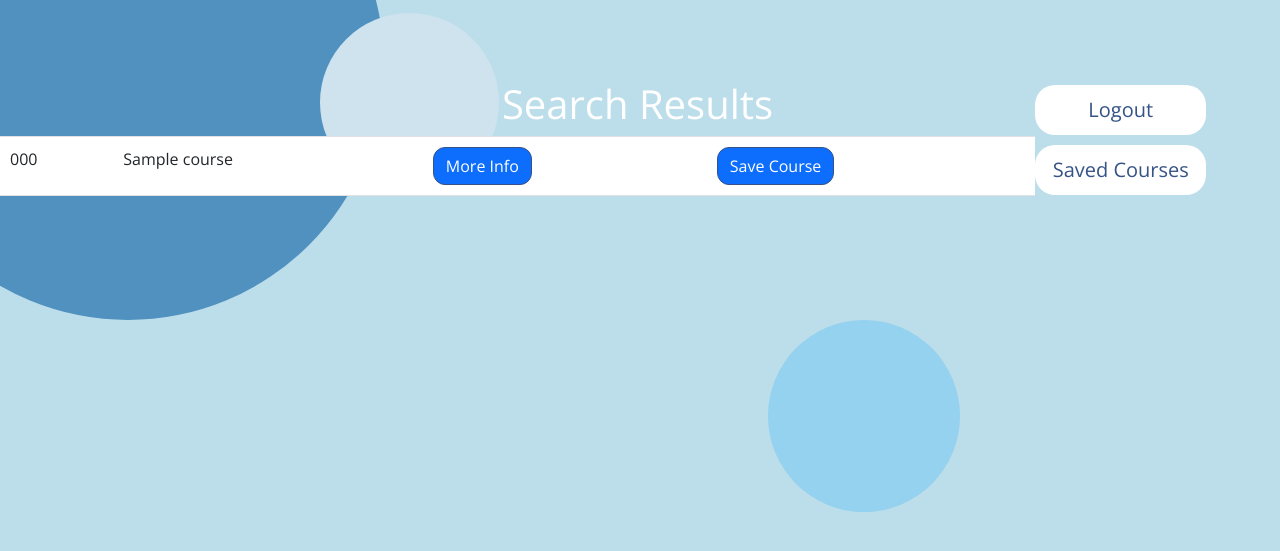
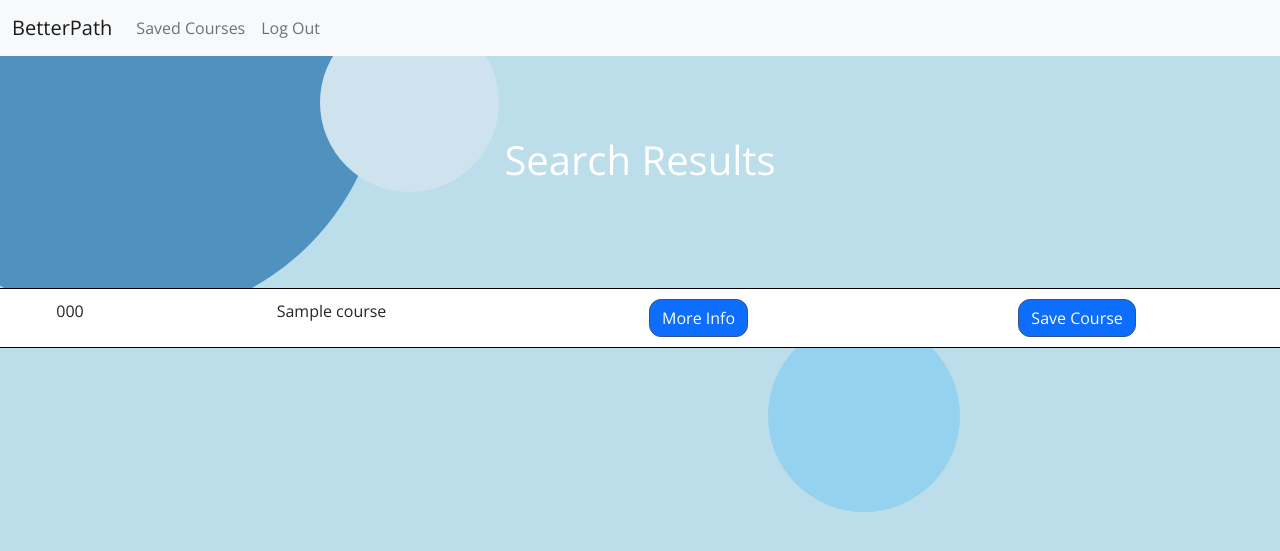
Before and after one commit to ECE444-2021Fall/project1-education-pathways-group-6-tensiletech, a Flask app: template app/templates/searchresults.html in a window 1280 px wide. Shown: the top 551 px of the page. Run offline with Flask 2, Linux system fonts and the light colour scheme; tables that the repository leaves empty hold one stand-in row (values such as "Sample post"); the template is opened without the code that fills it: values that come from a table or form of the project are taken from there, most other values are stand-ins (such as "Sample title", 1, 10 or a date in 2020); parts of the project's set-up code (start-up, migrations or seed data) failed here and were passed over.

Commit message:
adding navbar to search and results pages and centering the table

```diff
--- a/app/static/styles/results.css
+++ b/app/static/styles/results.css
@@ -1,7 +1,7 @@
 h1 {
     text-align: center;
     color: white;
-    margin-left: 30vh;
+    /* margin-left: 30vh; */
     margin-top: 10vh;
 }
 
@@ -11,11 +11,18 @@
     margin-right:15%;
 }
 
+th, td {
+    padding: 0;
+}
+
 .table-bordered > tbody > tr > td,
 .table-bordered > thead > tr > td,
 .table-bordered {
+    border-top: black 10px;
+    border-bottom: black 10px;
     border-left: 0;
     border-right: 0;
+    padding: 0;
 }
 
 .middle {
@@ -30,6 +37,7 @@
 
 table.table {
     background-color: white;
+    padding: 0;
 }
 
 .table-button {
@@ -44,6 +52,7 @@
 
 table.table tbody td {
     padding: 10px;
+
 }
 
 .centre {
--- a/app/templates/base.html
+++ b/app/templates/base.html
@@ -2,6 +2,7 @@
 <link href="https://cdn.jsdelivr.net/npm/bootstrap@5.0.0-beta1/dist/css/bootstrap.min.css" rel="stylesheet" integrity="sha384-giJF6kkoqNQ00vy+HMDP7azOuL0xtbfIcaT9wjKHr8RbDVddVHyTfAAsrekwKmP1" crossorigin="anonymous">
 <link href="https://fonts.googleapis.com/css?family=Open+Sans:400,600,300" rel="stylesheet" type="text/css">
 <link rel="stylesheet" href="static/styles/common.css">
+<script src="https://cdn.jsdelivr.net/npm/bootstrap@5.0.2/dist/js/bootstrap.bundle.min.js" integrity="sha384-MrcW6ZMFYlzcLA8Nl+NtUVF0sA7MsXsP1UyJoMp4YLEuNSfAP+JcXn/tWtIaxVXM" crossorigin="anonymous"></script>
 {% block imports %}
 {% endblock %}
 <head>
--- /dev/null
+++ b/app/templates/macros.html
@@ -0,0 +1,20 @@
+{% macro navbar(page) -%}
+ <nav class="navbar navbar-expand-lg navbar-light bg-light">
+     <div class="container-fluid">
+         <a class="navbar-brand" href="/">BetterPath</a>
+         <button class="navbar-toggler" type="button" data-bs-toggle="collapse" data-bs-target="#navbarSupportedContent" aria-controls="navbarSupportedContent" aria-expanded="false" aria-label="Toggle navigation">
+             <span class="navbar-toggler-icon"></span>
+         </button>
+         <div class="collapse navbar-collapse" id="navbarSupportedContent">
+             <ul class="navbar-nav me-auto mb-2 mb-lg-0">
+                 <li class="nav-item">
+                     <a class="nav-link" href="TODO">Saved Courses</a>
+                 </li>
+                 <li class="nav-item">
+                     <a class="nav-link" href="{{ url_for('users.logout') }}">Log Out</a>
+                 </li>
+             </ul>
+         </div>
+     </div>
+ </nav>
+ {%- endmacro %}
--- a/app/templates/searchresults.html
+++ b/app/templates/searchresults.html
@@ -1,4 +1,5 @@
 {% extends "base.html" %}
+{% import "macros.html" as macros %}
 
 {% block imports %}
 
@@ -11,28 +12,15 @@
 
 
 {% block main %}
-<div class="search-form">
-    <form method="post">
-        <div class="buttons-top-right">
-            {{ results_form.log_out(class="search-landing-button") }}
-            {{ results_form.saved_courses(class="search-landing-button") }}
-        </div>
-    </form>
-</div>
+{{ macros.navbar('results') }}
 
 <h1>Search Results</h1>
 
+<br> <br> <br> <br>
+
 {% if data != [] %}
     <div class="table-wrapper-scroll-y my-custom-scrollbar ">
-        <table class="table table-bordered mb-0">
-            <thead>
-            <!-- <tr> -->
-                <!-- <th scope="col" class="centre"> {{ keys[0] }} </th> -->
-                <!-- <th scope="col" class="centre"> {{ keys[1] }} </th> -->
-                <!-- <th scope="col"></th> -->
-                <!-- <th scope="col"></th> -->
-            <!-- </tr> -->
-            </thead>
+        <table cellpadding="0" class="table table-bordered mb-0 text-center table-sm">
             <tbody>
             {% for course in data %}
                 <tr>
@@ -54,5 +42,4 @@
     </div>
 {% endif %}
 
-
 {% endblock %}
```
Also changed, not shown: app/templates/search.html (+6 -4 lines).
